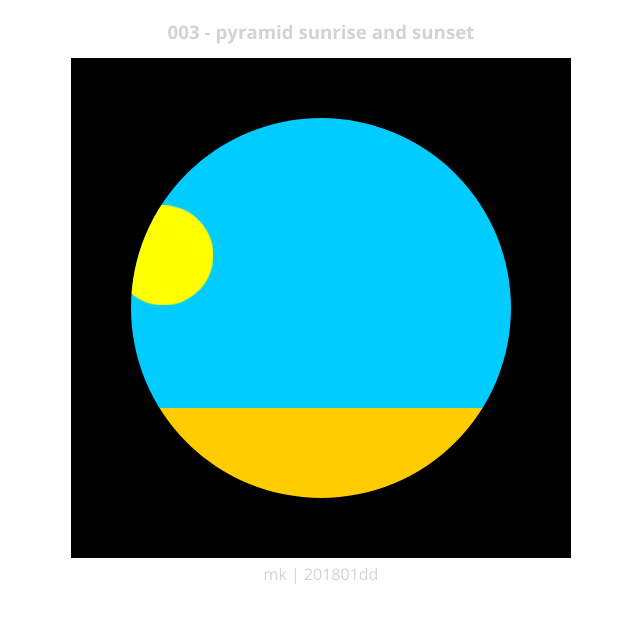
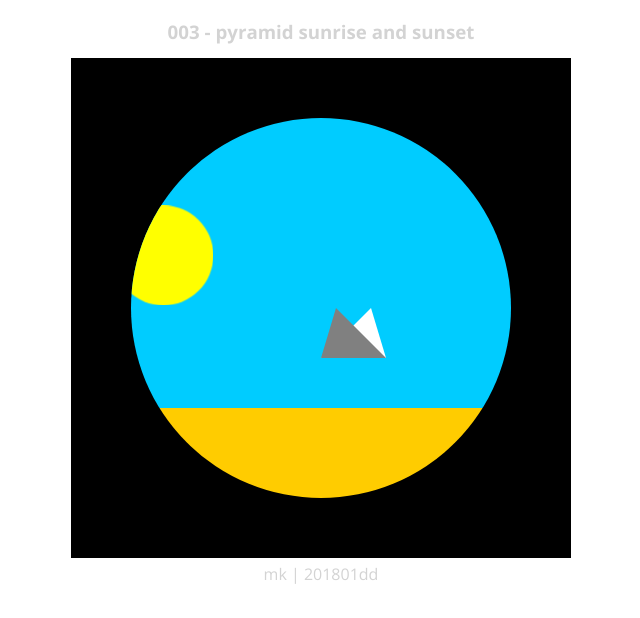
Before and after one commit to bgeye/challenge, a plain HTML site: page 003/index.html in a window 1280 px wide. Shown: the whole page, without its empty margins (319-959 px from the left). Drawn offline with nearby package versions, Linux system fonts and the light colour scheme.

Commit message:
add initial pyramid

```diff
--- a/003/index.html
+++ b/003/index.html
@@ -13,6 +13,12 @@
     </header>
     <main class="main">
         <div class="mask">
+            <div class="pyramid__east">
+
+            </div>
+            <div class="pyramid__west">
+
+            </div>
             <div class="sun">
 
             </div>
--- a/003/styles/003.css
+++ b/003/styles/003.css
@@ -55,6 +55,30 @@
 
 }
 
+.pyramid__east{
+    position:absolute;
+    top:50%;
+    left:50%;
+    width: 0;
+    height: 0;
+    border-left: 50px solid transparent;
+    border-right: 15px solid transparent;
+    border-bottom: 50px solid #ffffff;
+    z-index:4;
+}
+
+.pyramid__west{
+    position:absolute;
+    top:50%;
+    left:50%;
+    width: 0;
+    height: 0;
+    border-left: 15px solid transparent;
+    border-right: 50px solid transparent;
+    border-bottom: 50px solid grey;
+    z-index:5;
+}
+
 .sky{
     position:absolute;
     top:0;
```
